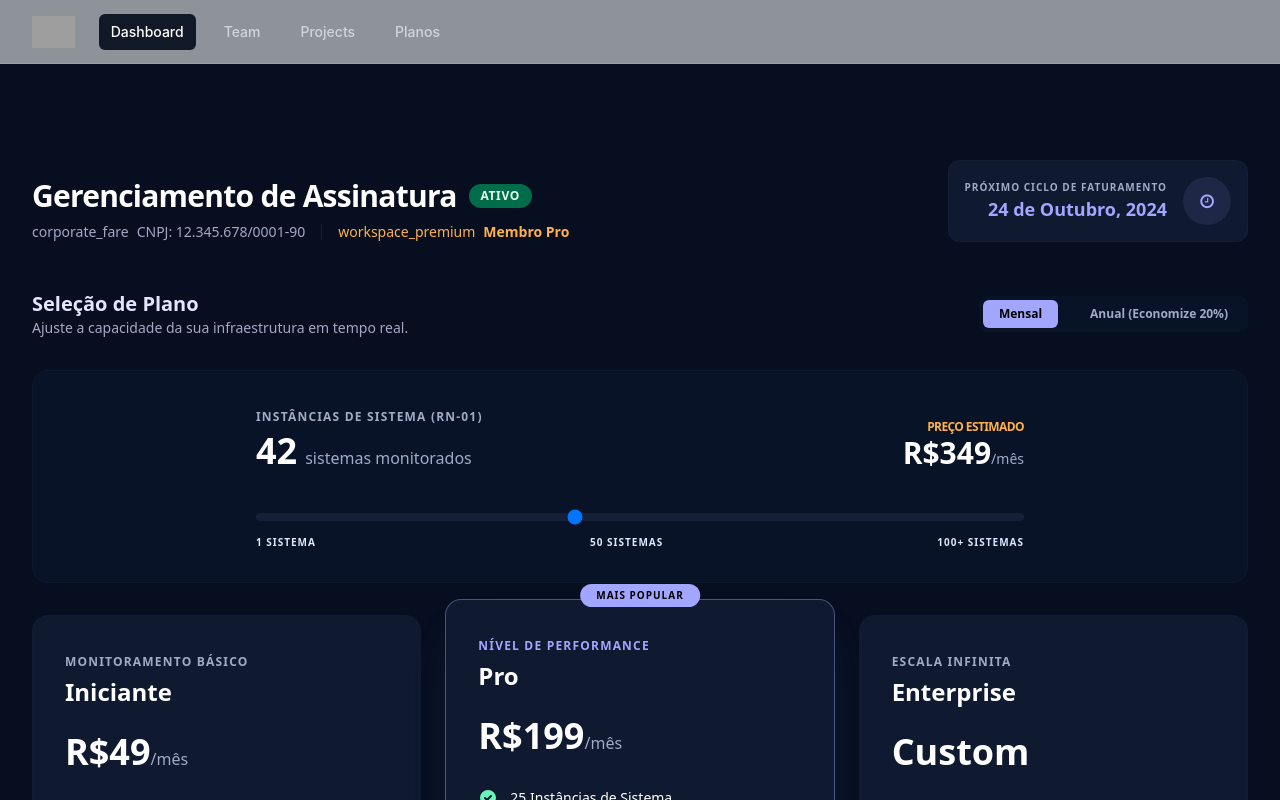
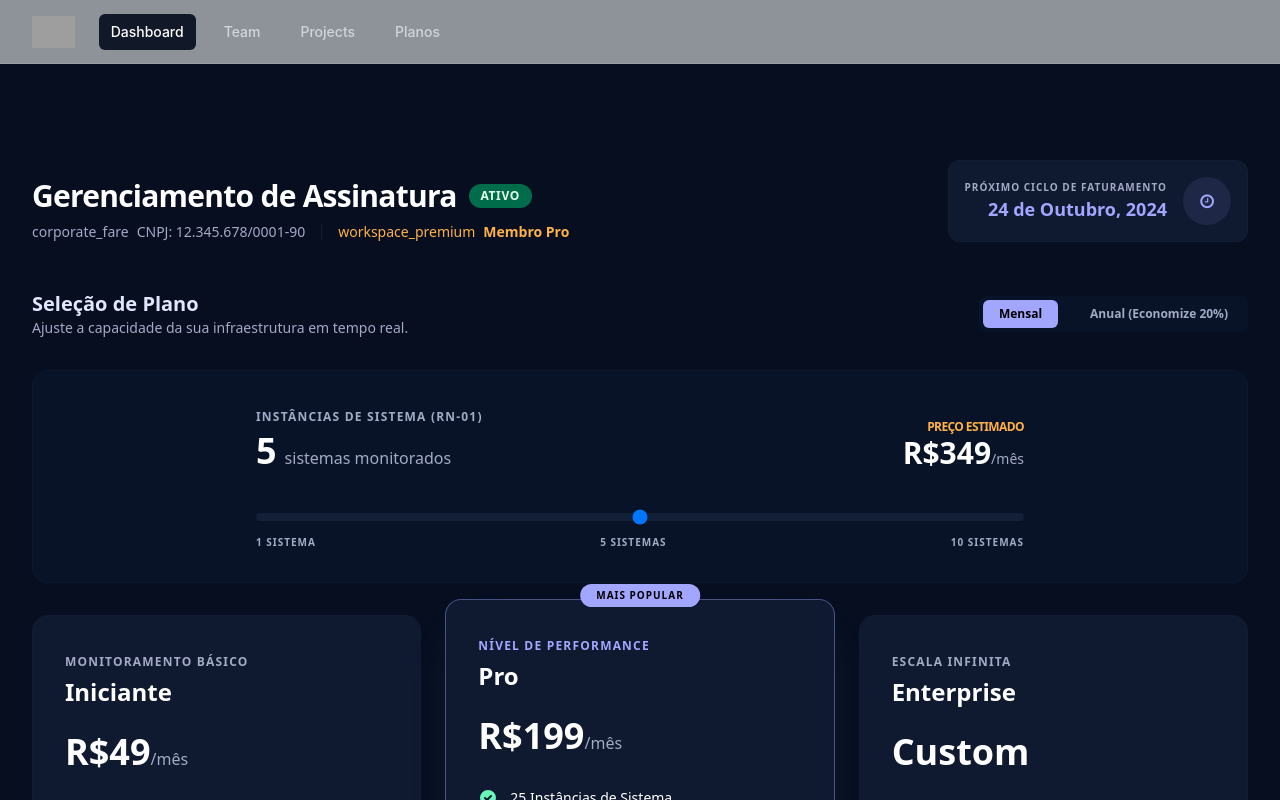
Before and after one commit to OImmortal/LogView, a React (Create React App) app: page /planos in a window 1280 px wide. Shown: the top 800 px of the page. Built offline with nearby package versions, Linux system fonts and the light colour scheme; grey boxes are pictures that could not be loaded.

Commit message:
TR-38 | Alteração do Scrow de valores (5 em 5)

```diff
--- a/src/pages/planos/planos.jsx
+++ b/src/pages/planos/planos.jsx
@@ -2,7 +2,7 @@ import { useState } from 'react';
 import { CheckCircleIcon, DownloadIcon, InformationCircleIcon, PencilIcon, PlusIcon } from '@heroicons/react/solid';
 
 function Main() {
-  const [systems, setSystems] = useState(42);
+  const [systems, setSystems] = useState(5);
   const [billingCycle, setBillingCycle] = useState('monthly');
 
   const plans = [
@@ -110,21 +110,40 @@ function Main() {
                   <p className="text-3xl font-black text-white">R${estimatedPrice}<span className="text-sm font-normal text-[#a3aac4]">/mês</span></p>
                 </div>
               </div>
+
               <div className="relative w-full">
-                <input
-                  type="range"
-                  min="1"
-                  max="100"
-                  value={systems}
-                  onChange={(e) => setSystems(e.target.value)}
-                  className="w-full h-2 bg-[#141f38] rounded-full appearance-none cursor-pointer"
-                />
-                 <div className="flex justify-between text-[10px] font-bold text-outline uppercase tracking-widest mt-2">
+                {/* 1. Definimos os únicos valores permitidos */}
+                {(() => {
+                  const allowedValues = [1, 5, 10];
+                  // Pegamos o índice atual (0, 1 ou 2) baseado no valor do estado
+                  const currentIndex = allowedValues.indexOf(Number(systems));
+                  // Prevenção de erro caso o estado atual não esteja na lista
+                  const safeIndex = currentIndex !== -1 ? currentIndex : 0;
+                  return (
+                    <input
+                      type="range"
+                      min="0"
+                      max={allowedValues.length - 1} // Vai de 0 a 2
+                      step="1" // Pula de 1 em 1 índice
+                      value={safeIndex}
+                      onChange={(e) => {
+                        // Quando o usuário arrastar, pegamos o índice (0, 1 ou 2)
+                        const index = Number(e.target.value);
+                        // Atualizamos o estado com o valor real correspondente (1, 5 ou 10)
+                        setSystems(allowedValues[index]);
+                      }}
+                      className="w-full h-2 bg-[#141f38] rounded-full appearance-none cursor-pointer"
+                    />
+                  );
+                })()}
+                 {/* Atualizei as legendas para bater com os novos valores */}
+                 <div className="flex justify-between text-[10px] font-bold text-[#a3aac4] uppercase tracking-widest mt-2">
                     <span>1 Sistema</span>
-                    <span>50 Sistemas</span>
-                    <span>100+ Sistemas</span>
+                    <span>5 Sistemas</span>
+                    <span>10 Sistemas</span>
                 </div>
               </div>
+
             </div>
           </div>
 
```
